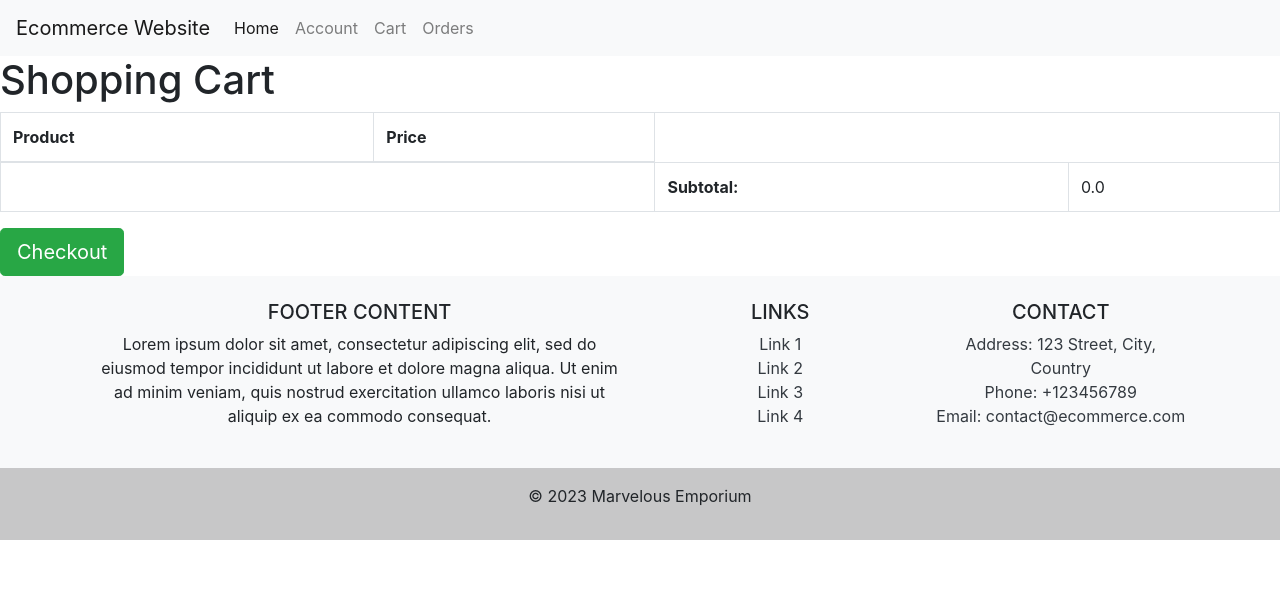
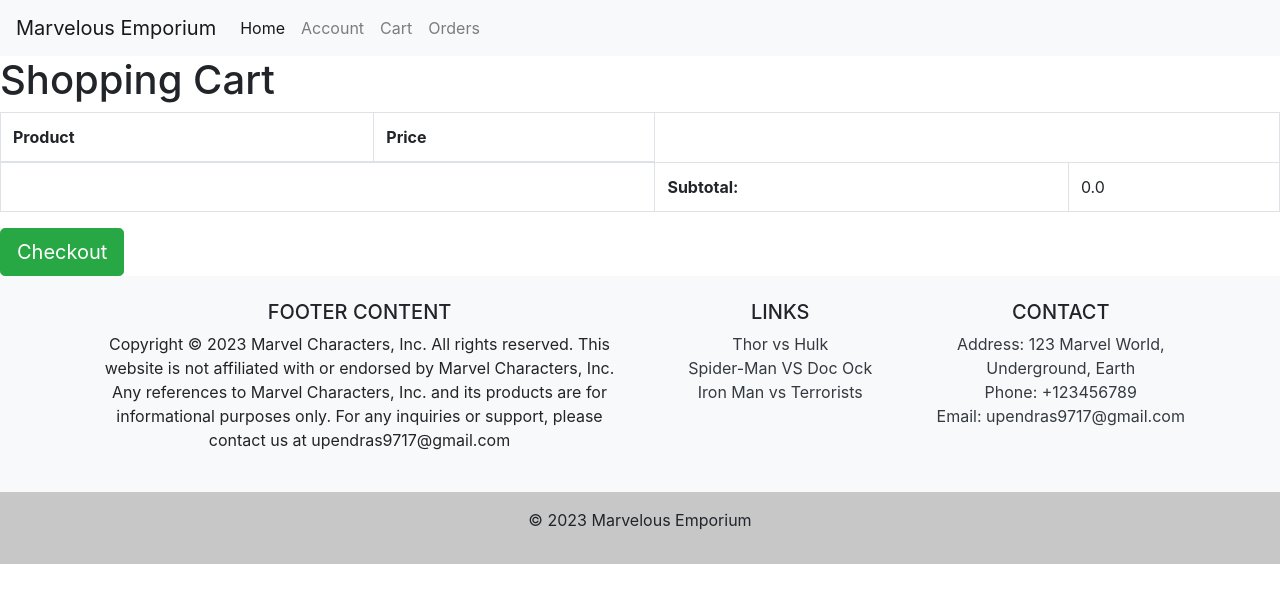
Before and after one commit to upends/django_ecommerce, a Django app: page /cart/ in a window 1280 px wide. Shown: the top 603 px of the page. Run offline with Django 4.2, Linux system fonts and the light colour scheme; the visitor is signed in with stand-in values (Sample User, id 1); data comes from the database, SQL or seed files in the repository; data that the repository does not hold is empty; some libraries are stand-ins or nearby versions.

Commit message:
product detial page added

```diff
--- a/sbshop/store/urls.py
+++ b/sbshop/store/urls.py
@@ -3,6 +3,7 @@ from . import views
 
 urlpatterns = [
     path('', views.home, name='home'),
-     path('add/<int:product_id>/', views.add_to_cart, name='add_to_cart'),
-      path('cart/', views.cart_detail, name='cart_detail'),
+    path('product/<int:product_id>/', views.product_detail, name='product_detail'),
+    path('add/<int:product_id>/', views.add_to_cart, name='add_to_cart'),
+    path('cart/', views.cart_detail, name='cart_detail'),
 ]
--- a/sbshop/store/views.py
+++ b/sbshop/store/views.py
@@ -15,6 +15,11 @@ def home(request):
         "image_name" : 'images/spider_man.jpg'
     }
     return render(request, 'home.html', context=context)
+
+def product_detail(request, product_id):
+    product = Product.objects.get(id=product_id)
+    context = {'product': product}
+    return render(request, 'product_detail.html', context)
 
 
 def add_to_cart(request, product_id):
--- a/sbshop/user/templates/base.html
+++ b/sbshop/user/templates/base.html
@@ -1,7 +1,7 @@
 <!DOCTYPE html>
 <html>
   <head>
-    <title>Ecommerce Website</title>
+    <title>Marvelous Emporium</title>
     <!-- Include Bootstrap CSS -->
     <link
       rel="stylesheet"
@@ -11,7 +11,7 @@
   <body>
     <!-- Navigation Bar -->
     <nav class="navbar navbar-expand-lg navbar-light bg-light">
-      <a class="navbar-brand" href="#">Ecommerce Website</a>
+      <a class="navbar-brand" href="#">Marvelous Emporium</a>
       <button
         class="navbar-toggler"
         type="button"
@@ -48,26 +48,20 @@
           <div class="col-lg-6 col-md-12 mb-4 mb-md-0">
             <h5 class="text-uppercase">Footer Content</h5>
             <p>
-              Lorem ipsum dolor sit amet, consectetur adipiscing elit, sed do
-              eiusmod tempor incididunt ut labore et dolore magna aliqua. Ut
-              enim ad minim veniam, quis nostrud exercitation ullamco laboris
-              nisi ut aliquip ex ea commodo consequat.
+              Copyright © 2023 Marvel Characters, Inc. All rights reserved. This website is not affiliated with or endorsed by Marvel Characters, Inc. Any references to Marvel Characters, Inc. and its products are for informational purposes only. For any inquiries or support, please contact us at upendras9717@gmail.com
             </p>
           </div>
           <div class="col-lg-3 col-md-6 mb-4 mb-md-0">
             <h5 class="text-uppercase">Links</h5>
             <ul class="list-unstyled mb-0">
               <li>
-                <a href="#" class="text-dark">Link 1</a>
+                <a href="https://www.youtube.com/watch?v=SLD9xzJ4oeU" class="text-dark">Thor vs Hulk</a>
               </li>
               <li>
-                <a href="#" class="text-dark">Link 2</a>
+                <a href="https://www.youtube.com/watch?v=6yz398pPcEM" class="text-dark">Spider-Man VS Doc Ock</a>
               </li>
               <li>
-                <a href="#" class="text-dark">Link 3</a>
-              </li>
-              <li>
-                <a href="#" class="text-dark">Link 4</a>
+                <a href="https://www.youtube.com/watch?v=PjJofEuSA78" class="text-dark">Iron Man vs Terrorists</a>
               </li>
             </ul>
           </div>
@@ -76,14 +70,14 @@
             <ul class="list-unstyled mb-0">
               <li>
                 <a href="#" class="text-dark"
-                  >Address: 123 Street, City, Country</a
+                  >Address: 123 Marvel World, Underground, Earth</a
                 >
               </li>
               <li>
                 <a href="#" class="text-dark">Phone: +123456789</a>
               </li>
               <li>
-                <a href="#" class="text-dark">Email: contact@ecommerce.com</a>
+                <a href="#" class="text-dark">Email: upendras9717@gmail.com</a>
               </li>
             </ul>
           </div>
@@ -98,5 +92,16 @@
     <script src="https://code.jquery.com/jquery-3.3.1.slim.min.js"></script>
     <script src="https://cdnjs.cloudflare.com/ajax/libs/popper.js/1.14.7/umd/popper.min.js"></script>
     <script src="https://stackpath.bootstrapcdn.com/bootstrap/4.3.1/js/bootstrap.min.js"></script>
+    <script>
+      const addToCartButtons = document.querySelectorAll('.add-to-cart-btn');
+
+      addToCartButtons.forEach(button => {
+          button.addEventListener('click', event => {
+              const productId = button.dataset.productId;
+              // Open pop-up with product added to cart message
+              alert(`${productId} added to cart!`);
+          });
+      });
+  </script>
   </body>
 </html>
```
Also changed, not shown: sbshop/store/templates/home.html (+4 -8 lines).
